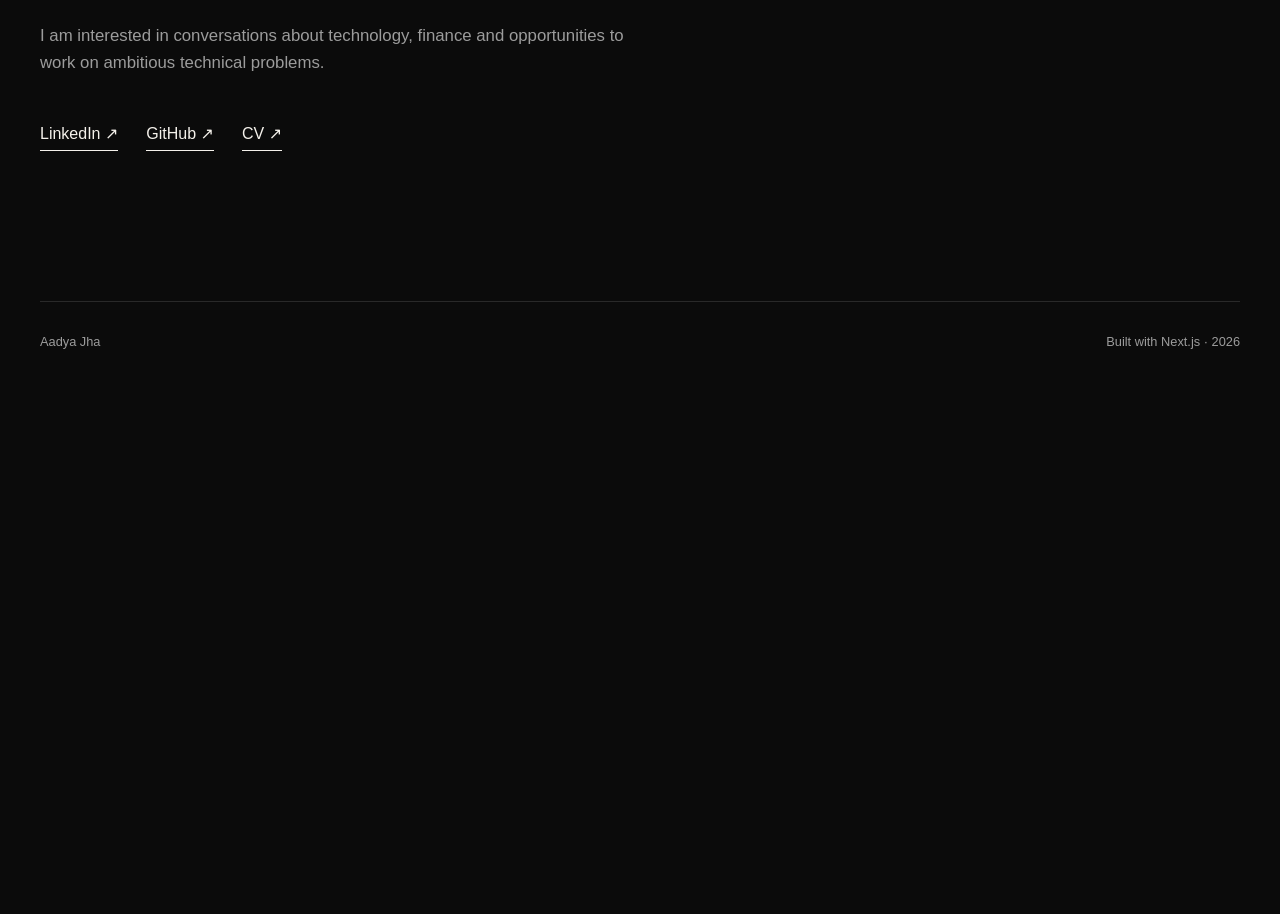
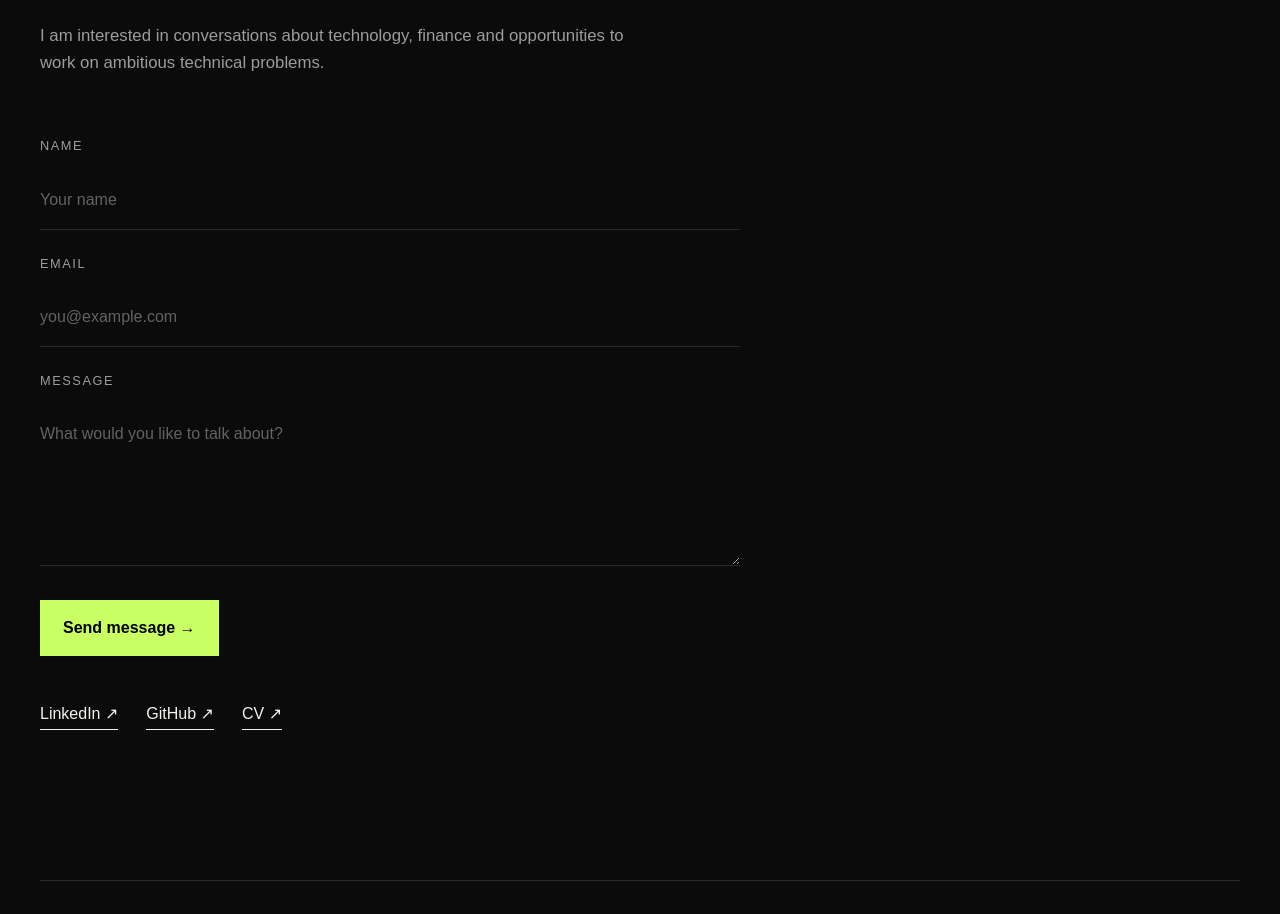
Before and after one commit to aadsj12/aadya-portfolio, a Next.js app: page / in a window 1280 px wide. Shown: the part 4487-5401 px from the top of the page. Before the commit the page ends 4870 px from the top, so only its background shows below. Built offline with nearby package versions, Linux system fonts and the light colour scheme.

Commit message:
Add portfolio contact form

```diff
--- a/app/globals.css
+++ b/app/globals.css
@@ -274,6 +274,71 @@ a {
   font-size: 1.05rem;
 }
 
+.contactForm {
+  max-width: 700px;
+  margin-top: 50px;
+  display: grid;
+  gap: 14px;
+}
+
+.contactForm label {
+  margin-top: 10px;
+  font-size: 0.8rem;
+  text-transform: uppercase;
+  letter-spacing: 0.12em;
+  color: var(--muted);
+}
+
+.contactForm input,
+.contactForm textarea {
+  width: 100%;
+  padding: 16px 0;
+  border: none;
+  border-bottom: 1px solid var(--border);
+  border-radius: 0;
+  outline: none;
+  background: transparent;
+  color: var(--text);
+  font: inherit;
+  font-size: 1rem;
+}
+
+.contactForm input::placeholder,
+.contactForm textarea::placeholder {
+  color: var(--muted);
+  opacity: 0.6;
+}
+
+.contactForm input:focus,
+.contactForm textarea:focus {
+  border-bottom-color: var(--accent);
+}
+
+.contactForm textarea {
+  resize: vertical;
+  min-height: 120px;
+}
+
+.contactForm button {
+  width: fit-content;
+  margin-top: 20px;
+  padding: 14px 22px;
+  border: 1px solid var(--accent);
+  background: var(--accent);
+  color: #000;
+  font: inherit;
+  font-weight: 600;
+  cursor: pointer;
+  transition:
+    transform 0.2s ease,
+    opacity 0.2s ease;
+}
+
+.contactForm button:hover {
+  transform: translateY(-2px);
+  opacity: 0.9;
+}
+
 .contactLinks {
   display: flex;
   flex-wrap: wrap;
--- a/app/page.tsx
+++ b/app/page.tsx
@@ -210,6 +210,44 @@ export default function Home() {
           opportunities to work on ambitious technical problems.
         </p>
 
+      <form
+        name="contact"
+        method="POST"
+        data-netlify="true"
+        className="contactForm"
+      >
+        <input type="hidden" name="form-name" value="contact" />
+
+        <label htmlFor="name">Name</label>
+        <input
+          id="name"
+          name="name"
+          type="text"
+          placeholder="Your name"
+          required
+        />
+
+        <label htmlFor="email">Email</label>
+        <input
+          id="email"
+          name="email"
+          type="email"
+          placeholder="you@example.com"
+          required
+        />
+
+        <label htmlFor="message">Message</label>
+        <textarea
+          id="message"
+          name="message"
+          placeholder="What would you like to talk about?"
+          rows={5}
+          required
+        />
+
+        <button type="submit">Send message →</button>
+      </form>
+
         <div className="contactLinks">
           <a
             href="http://www.linkedin.com/in/aadya-jha"
```
